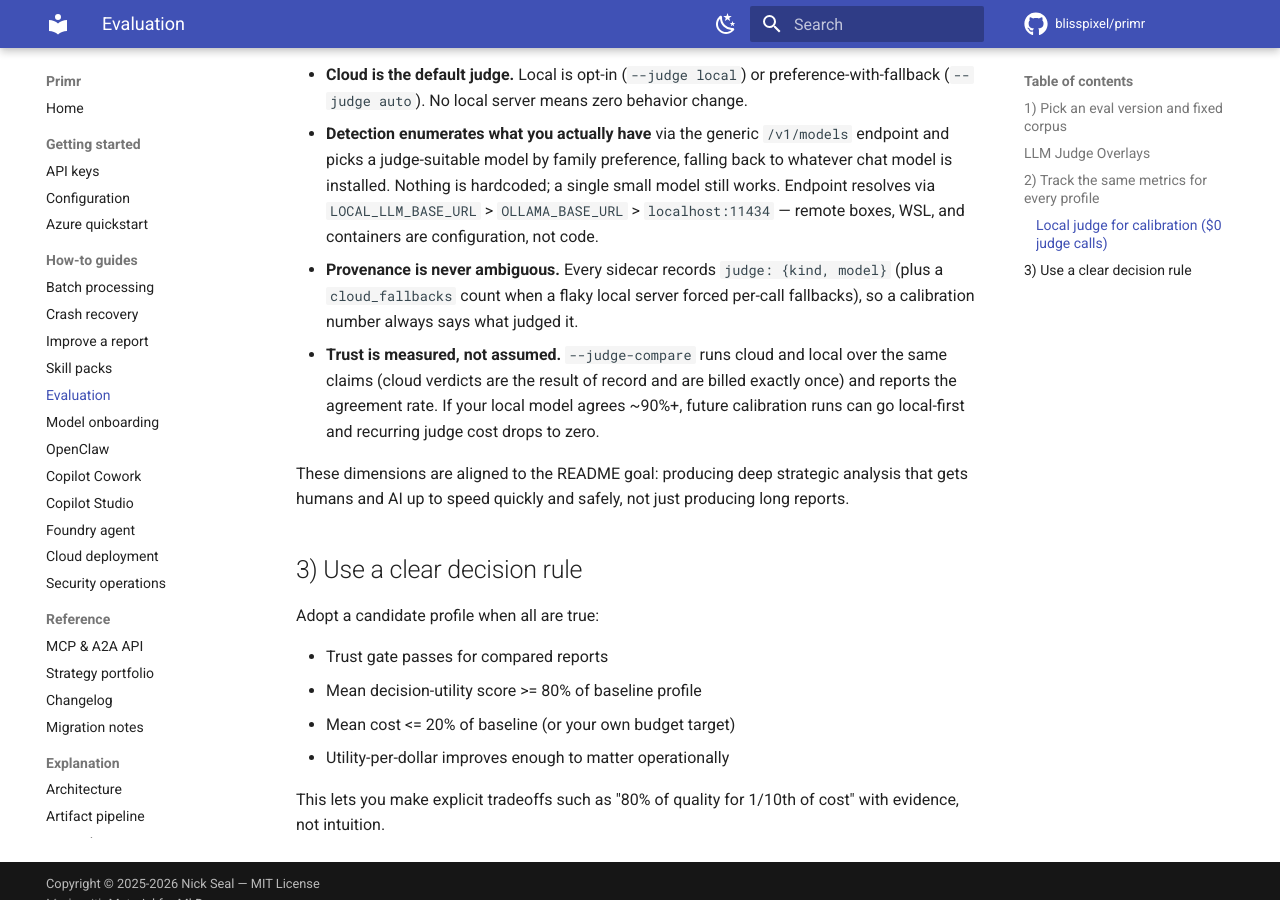
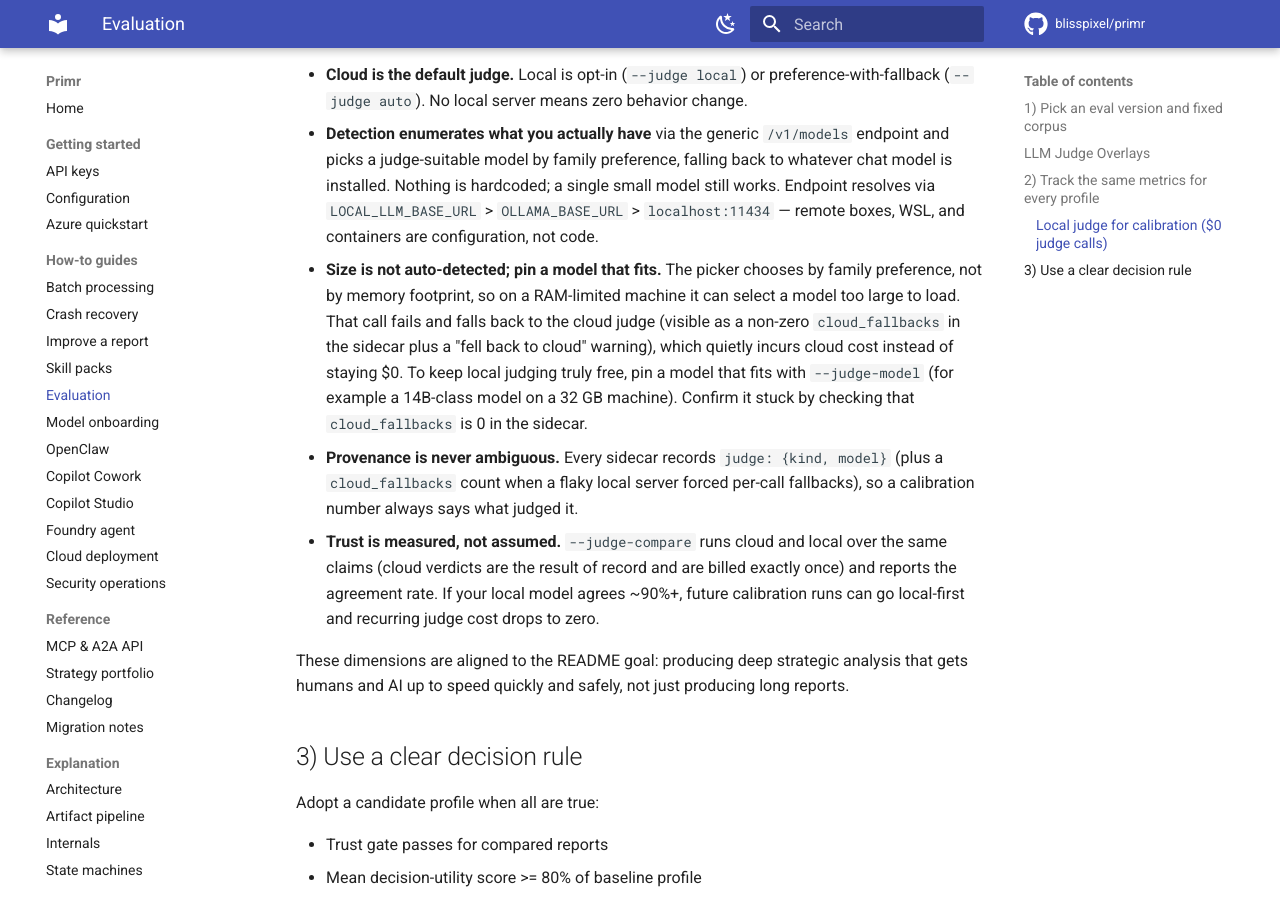
Before and after one commit to blisspixel/primr, an MkDocs documentation site: the page built from docs/EVAL.md, in a window 1280 px wide and 900 px high, scrolled down 2505 px. Built offline with MkDocs 1.6.1 and Material for MkDocs 9.7.7, drawn with Linux system fonts in a browser that asks for light colours; comment, search, counter and statistics services are not loaded.

Commit message:
Document local-judge RAM caveat for calibration (#98)
The local-judge picker selects by family preference, not memory footprint, so on a RAM-limited machine it can pick a model too large to load; the call then falls back to the paid cloud judge (visible as cloud_fallbacks) instead of staying $0. Add a caveat to the calibration local-judge section telling users to pin a fitting model with --judge-model and verify cloud_fallbacks is 0.

```diff
--- a/docs/EVAL.md
+++ b/docs/EVAL.md
@@ -81,6 +81,7 @@ Design rules (these hold for any setup, not a particular machine):
 
 - **Cloud is the default judge.** Local is opt-in (`--judge local`) or preference-with-fallback (`--judge auto`). No local server means zero behavior change.
 - **Detection enumerates what you actually have** via the generic `/v1/models` endpoint and picks a judge-suitable model by family preference, falling back to whatever chat model is installed. Nothing is hardcoded; a single small model still works. Endpoint resolves via `LOCAL_LLM_BASE_URL` > `OLLAMA_BASE_URL` > `localhost:11434` — remote boxes, WSL, and containers are configuration, not code.
+- **Size is not auto-detected; pin a model that fits.** The picker chooses by family preference, not by memory footprint, so on a RAM-limited machine it can select a model too large to load. That call fails and falls back to the cloud judge (visible as a non-zero `cloud_fallbacks` in the sidecar plus a "fell back to cloud" warning), which quietly incurs cloud cost instead of staying $0. To keep local judging truly free, pin a model that fits with `--judge-model` (for example a 14B-class model on a 32 GB machine). Confirm it stuck by checking that `cloud_fallbacks` is 0 in the sidecar.
 - **Provenance is never ambiguous.** Every sidecar records `judge: {kind, model}` (plus a `cloud_fallbacks` count when a flaky local server forced per-call fallbacks), so a calibration number always says what judged it.
 - **Trust is measured, not assumed.** `--judge-compare` runs cloud and local over the same claims (cloud verdicts are the result of record and are billed exactly once) and reports the agreement rate. If your local model agrees ~90%+, future calibration runs can go local-first and recurring judge cost drops to zero.
 
```
